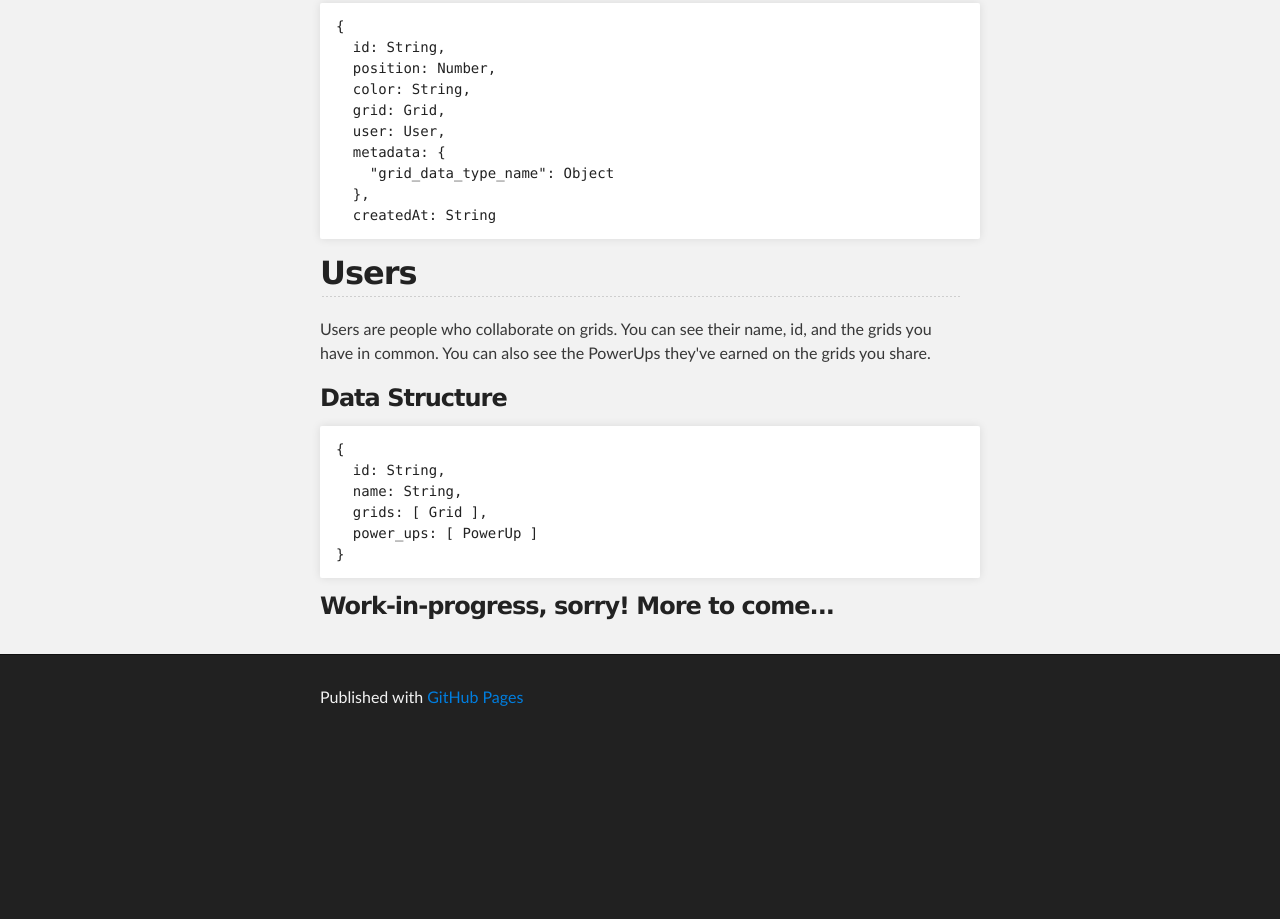
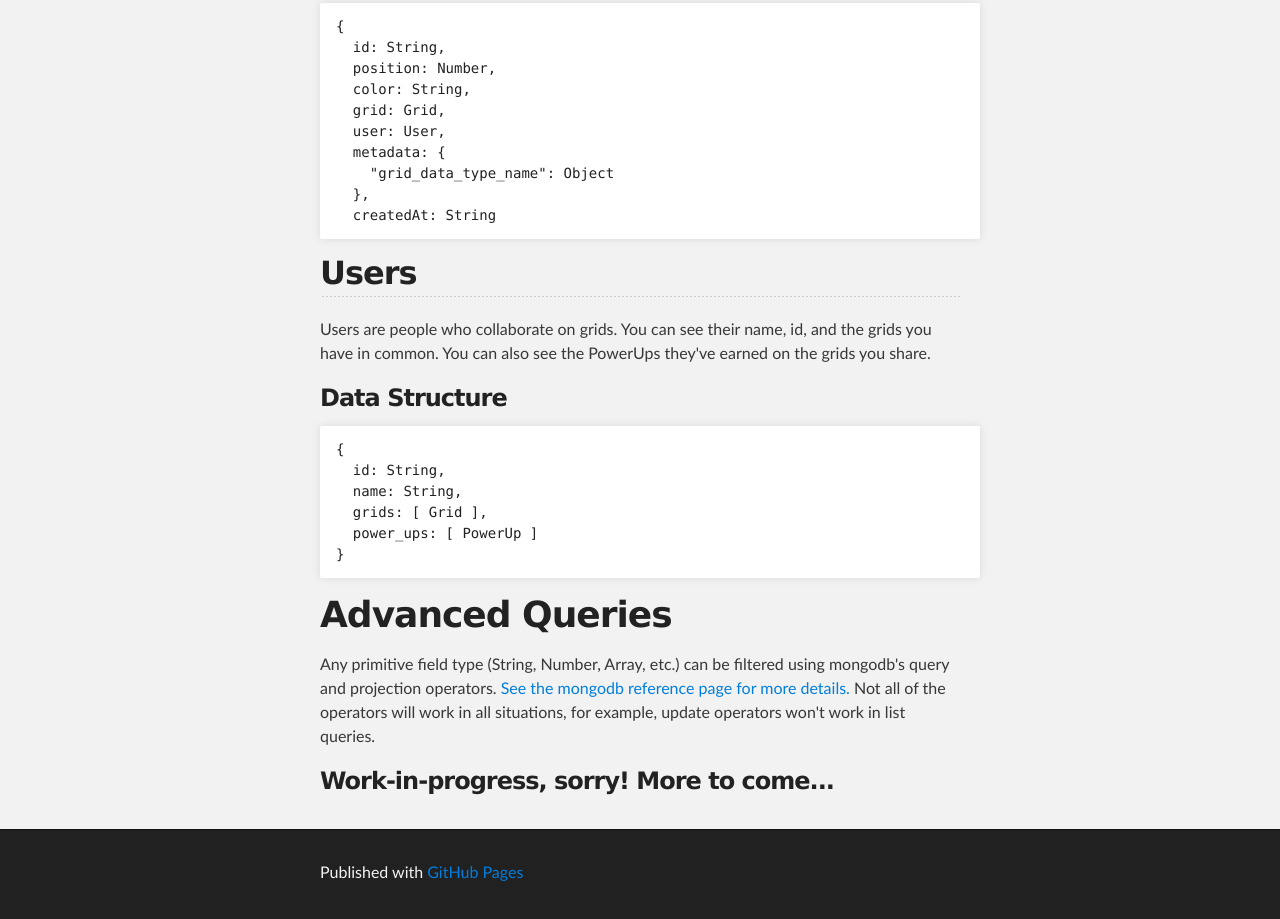
Before and after one commit to PowerUpInc/powerupinc.github.io, a plain HTML site: page index.html in a window 1280 px wide. Shown: the part 1708-2627 px from the top of the page. Before the commit the page ends 2452 px from the top, so only its background shows below. Drawn offline with Linux system fonts and the light colour scheme.

```diff
--- a/index.html
+++ b/index.html
@@ -108,6 +108,11 @@
 }
 </code></pre>
 
+<h1>
+<a name="advanced-queries" class="anchor" href="#advanced-queries"><span class="octicon octicon-link"></span></a>Advanced Queries</h1>
+
+<p>Any primitive field type (String, Number, Array, etc.) can be filtered using mongodb's query and projection operators. <a href="http://docs.mongodb.org/manual/reference/operator/#query-update-and-projection-operators">See the mongodb reference page for more details.</a> Not all of the operators will work in all situations, for example, update operators won't work in list queries.</p>
+
 <h3>
 <a name="work-in-progress-sorry-more-to-come" class="anchor" href="#work-in-progress-sorry-more-to-come"><span class="octicon octicon-link"></span></a>Work-in-progress, sorry! More to come...</h3>
       </section>
```
Also changed, not shown: params.json (+1 -1 lines).
